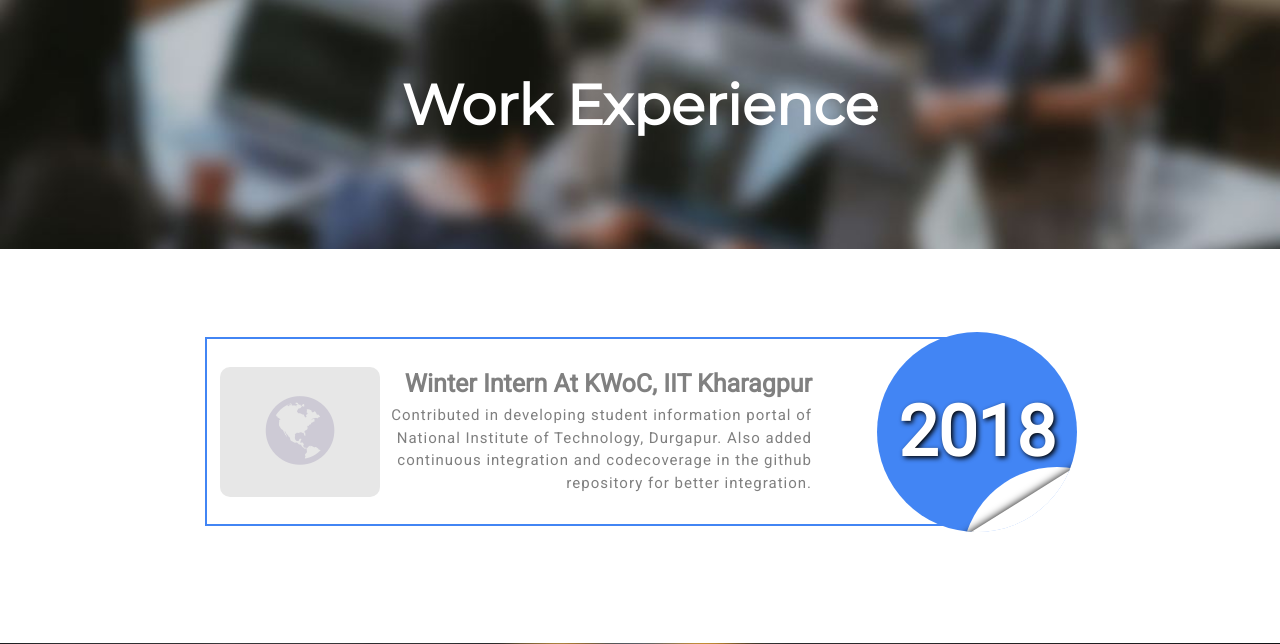
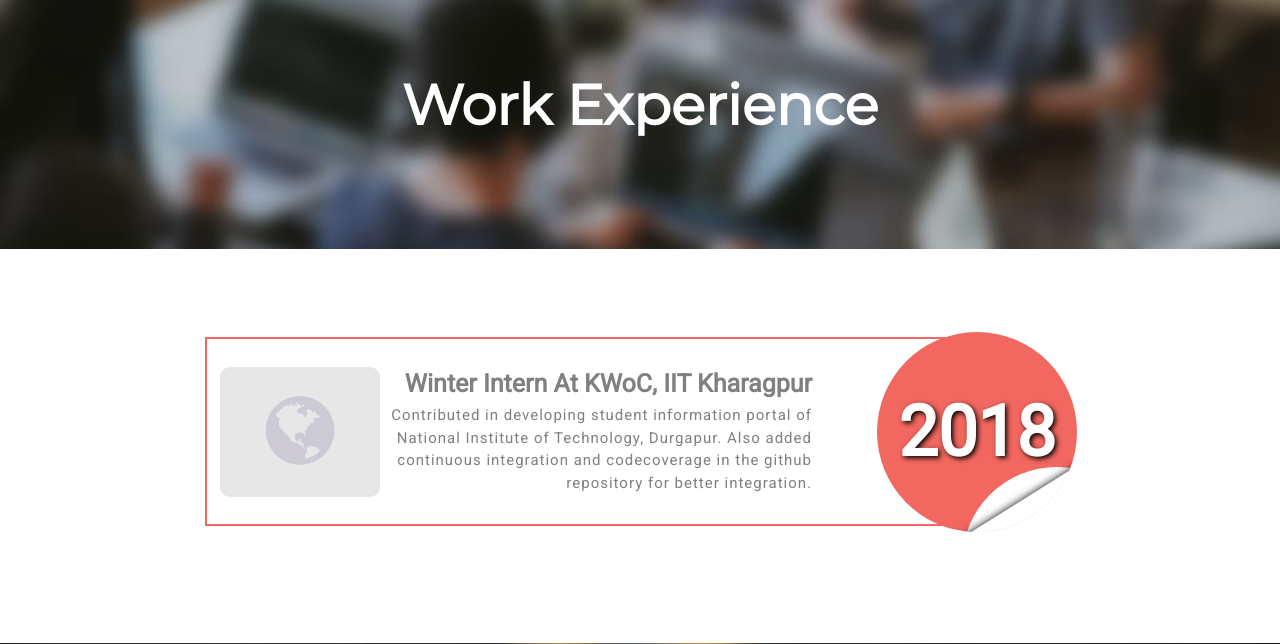
Before and after one commit to nguptaa/personal, a PHP site: page / in a window 1280 px wide. Shown: the part 2780-3424 px from the top of the page. Run offline with PHP 8.4, Linux system fonts and the light colour scheme.

Commit message:
Modifications

```diff
--- a/assets/css/work.css
+++ b/assets/css/work.css
@@ -33,7 +33,7 @@
     width: 95%;
     min-height: 160px;
     padding: 30px 170px 30px 180px;
-    border: 2px solid #4285F4;
+    border: 2px solid #F2675F;
     display: block;
     float: left;
     position: relative;
@@ -76,7 +76,7 @@
 
 .main-timeline2 .timeline-year {
     color: #fff;
-    background: linear-gradient(60deg, #4285F4, #4285F4);
+    background: linear-gradient(60deg, #F2675F, #F2675F);
     font-size: 70px;
     font-weight: 600;
     text-align: center;
```
